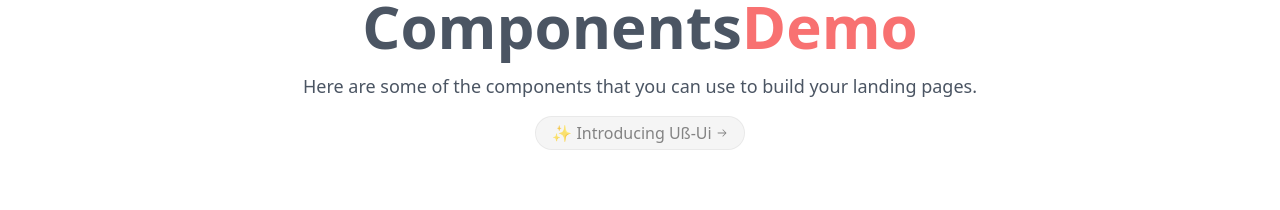
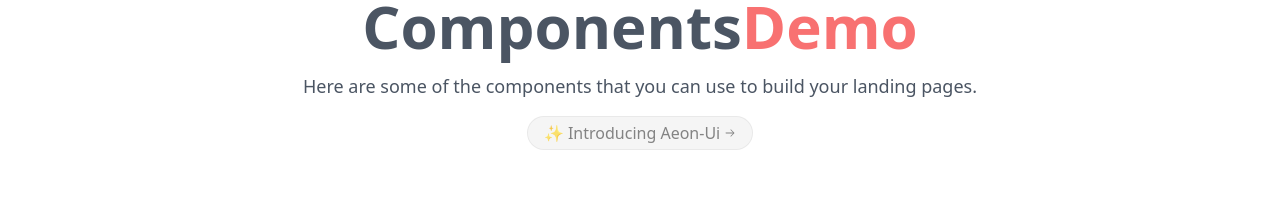
Before and after one commit to Charan1731/Aeon-UI, a Next.js app: page / in a window 1280 px wide. Shown: the part 1200-1410 px from the top of the page. Built offline with nearby package versions, Linux system fonts and the light colour scheme.

Commit message:
Added components

```diff
--- a/components/ui/AnimatedShinyText.tsx
+++ b/components/ui/AnimatedShinyText.tsx
@@ -12,7 +12,7 @@ export  function AnimatedShinyTextDemo() {
         )}
       >
         <AnimatedShinyText className="inline-flex items-center justify-center px-4 py-1 transition ease-out hover:text-neutral-600 hover:duration-300 hover:dark:text-neutral-400">
-          <span>✨ Introducing Uß-Ui</span>
+          <span>✨ Introducing Aeon-Ui</span>
           <ArrowRightIcon className="ml-1 size-3 transition-transform duration-300 ease-in-out group-hover:translate-x-0.5" />
         </AnimatedShinyText>
       </div>
```
